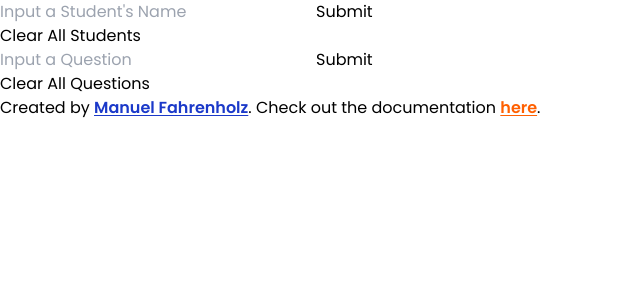
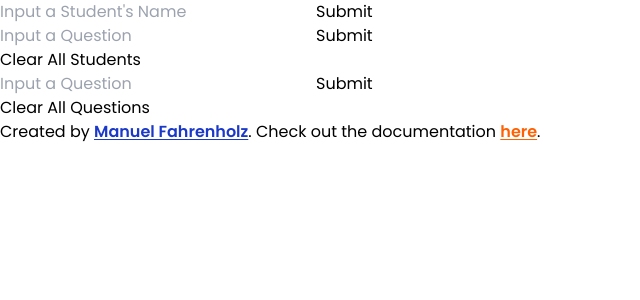
Before and after one commit to mrbubbles-src/teacherbuddy, a Next.js app: page / in a window 1280 px wide. Shown: the top 300 px of the page, without its empty margins (0-640 px from the left). Built offline with nearby package versions, Linux system fonts and the light colour scheme.

Commit message:
feat: add SaveQuestions component to Header for improved functionality

```diff
--- a/components/Header/Header.tsx
+++ b/components/Header/Header.tsx
@@ -1,9 +1,11 @@
+import SaveQuestions from '../Save/SaveQuestions';
 import SaveStudents from '../Save/SaveStudents';
 
 const Header = () => {
   return (
     <header>
       <SaveStudents />
+      <SaveQuestions />
     </header>
   );
 };
```
